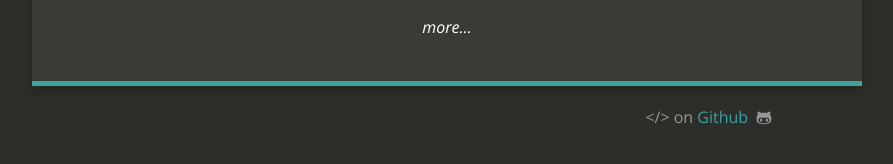
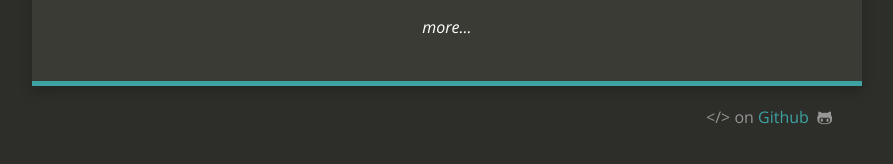
Before and after one commit to roim/roim.github.io, a Jekyll site: the page built from index.html, in a window 1280 px wide. Shown: the part 359-523 px from the top of the page, without its empty margins (193-1086 px from the left). Built offline with Jekyll 4.4.1, drawn with Linux system fonts in a browser that asks for light colours; nearby versions of some CDN libraries; Markdown is read by kramdown in place of the engine named in the settings.

Commit message:
Align footer with content

```diff
--- a/_includes/footer.html
+++ b/_includes/footer.html
@@ -1,45 +1,10 @@
 <div class="footer clearfix">
-  <div class="col-md-5">
+  <div class="col-md-5 footer-left">
     {{ site.footer_left }}
   </div>
   <div class="col-md-2">
-    {{ site.footer_center }}
   </div>
-  <div class="col-md-5">
+  <div class="col-md-5 footer-right">
     {{ site.footer_right }}
   </div>
 </div>
-
-<script src="//code.jquery.com/jquery-1.11.0.min.js"></script>
-<script src="//netdna.bootstrapcdn.com/bootstrap/3.1.1/js/bootstrap.min.js"></script>
-<script src="{{ site.baseurl }}/js/jquery.mmenu.min.all.js"></script>
-<script src="http://cdnjs.cloudflare.com/ajax/libs/highlight.js/8.1/highlight.min.js"></script>
-<script>hljs.initHighlightingOnLoad();</script>
-<script type="text/javascript">
-   $(document).ready(function() {
-      $("#my-menu").mmenu().on( "closed.mm", function() {
-            $(".menu-button").show();
-         });
-      $(".menu-button").click(function() {
-        $(".menu-button").hide();
-        $("#my-menu").trigger("open.mm");
-      });
-   });
-</script>
-
-{% if site.google_analytics %}
-<script type="text/javascript">
-  var _gaq = _gaq || [];
-  _gaq.push(['_setAccount', '{{ site.google_analytics }}']);
-          _gaq.push(['_trackPageview']);
-  (function () {
-      var ga = document.createElement('script');
-      ga.type = 'text/javascript';
-      ga.async = true;
-      ga.src = ('https:' == document.location.protocol ? 'https://ssl' : 'http://www') + '.google-analytics.com/ga.js';
-
-      var s = document.getElementsByTagName('script')[0];
-      s.parentNode.insertBefore(ga, s);
-  })();
-</script>
-{% endif %}
--- a/_layouts/default.html
+++ b/_layouts/default.html
@@ -1,25 +1,26 @@
 <!DOCTYPE html>
 <html>
 
-    {% include head.html %}
+  {% include head.html %}
 
-    <body>
-
+  <body>
     <div class="page-content">
       <div class="wrap">
         <div class="container-fluid index">
           <div class="row">
 
             {% include header.html %}
-
             {{ content }}
 
           </div>
+
+          {% include footer.html %}
+
         </div>
       </div>
     </div>
 
-    {% include footer.html %}
+    {% include scripts.html %}
 
     </body>
 </html>
--- a/css/style.scss
+++ b/css/style.scss
@@ -753,31 +753,20 @@ ul {
 
 
 .footer {
-  width: 100%;
-  margin-left: 0%;
+  .footer-left {
+    text-align: left;
+  }
+
+  .footer-right {
+    text-align: right;
+  }
 
   .fa-heart {
     color: $red;
   }
 
-  @media (min-width: $screen-sm-min) {
-    width: 90%;
-    margin-left: 5%;
-  }
-
-  @media (min-width: $screen-md-min) {
-    width: 80%;
-    margin-left: 10%;
-  }
-
-  @media (min-width: $screen-lg-min) {
-    width: 70%;
-    margin-left: 15%;
-  }
-
   div {
     color: $light-medium;
-    text-align: center;
     margin-top: 20px;
     margin-bottom: 20px;
   }
```
Also changed, not shown: _includes/scripts.html (added, +33 -0 lines).
